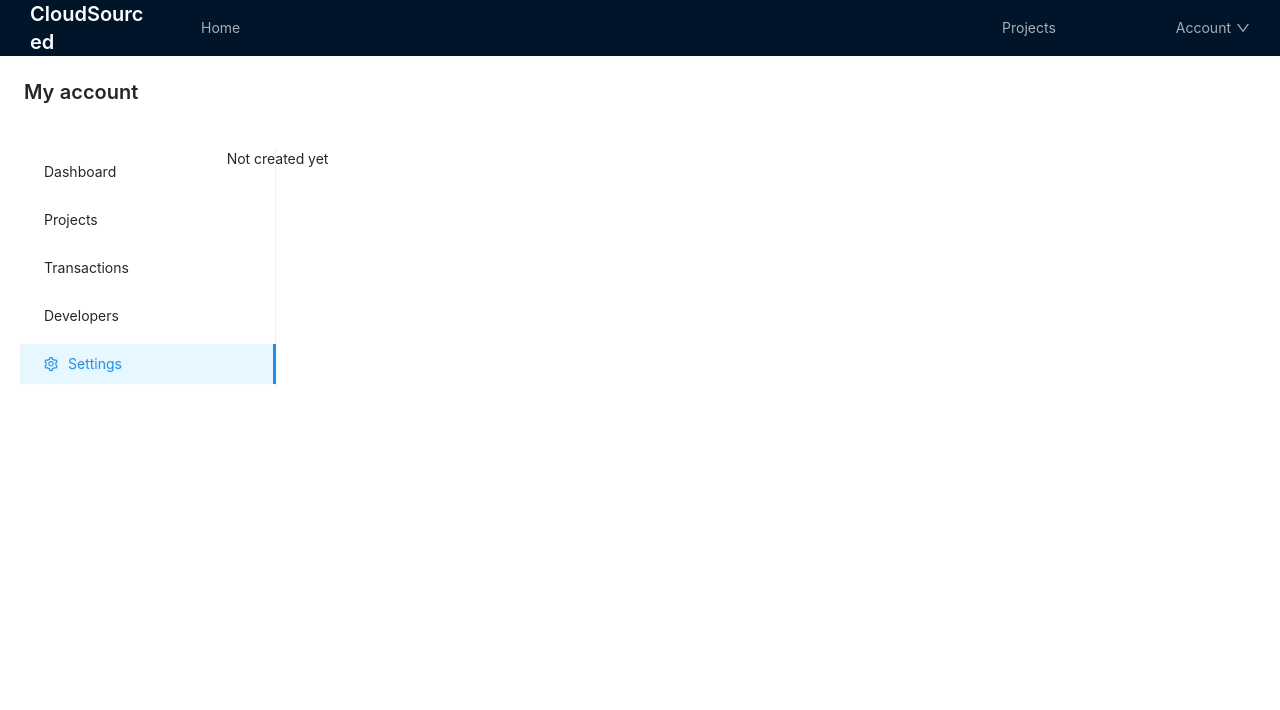
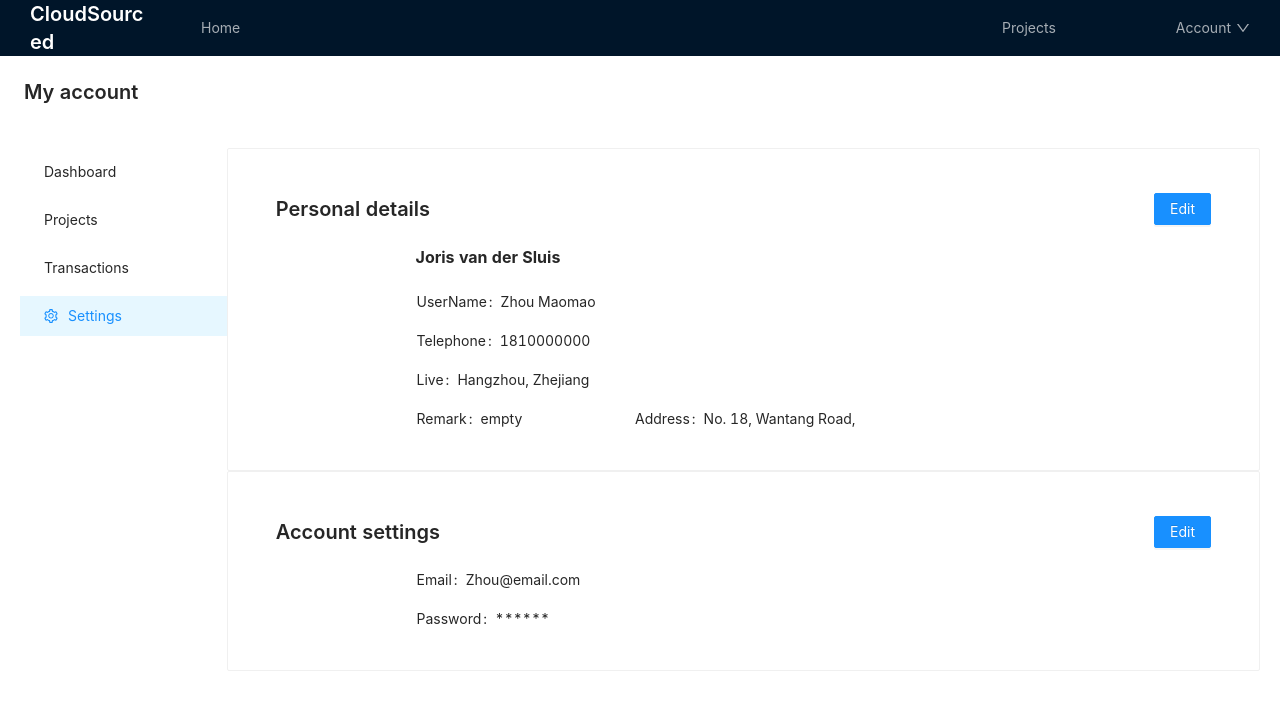
Before and after one commit to Z-Farook/Cloudsourced, a React (Create React App) app in the folder frontend/: page /account in a window 1280 px wide. Both pictures are taken after a click on the item "Settings". Shown: the top 710 px of the page. Built offline with nearby package versions, Linux system fonts and the light colour scheme.

Commit message:
Added settings page

```diff
--- /dev/null
+++ b/frontend/src/pages/Account/AccountDetails/index.tsx
@@ -0,0 +1,84 @@
+import React from "react";
+import { RouteComponentProps, withRouter } from "react-router";
+import { Row, Col, Card, Descriptions, Button, PageHeader } from "antd";
+import Title from "antd/lib/typography/Title";
+
+interface IProps extends RouteComponentProps {}
+
+const AccountDetails: React.FC<IProps> = (props) => {
+  return (
+    <>
+      <Row justify="center" gutter={[24, 24]}>
+        <Col span={24}>
+          <Card>
+            <PageHeader
+              className="site-page-header"
+              title="Personal details"
+              extra={[
+                <Button
+                  type="primary"
+                  onClick={() => props.history.push("/user/project/create")}
+                >
+                  Edit
+                </Button>,
+              ]}
+            />
+            <Row>
+              <Col span={4}></Col>
+              <Col span={16}>
+                <Descriptions title="Joris van der Sluis">
+                  <Descriptions.Item span={16} label="UserName">
+                    Zhou Maomao
+                  </Descriptions.Item>
+                  <Descriptions.Item span={16} label="Telephone">
+                    1810000000
+                  </Descriptions.Item>
+                  <Descriptions.Item span={16} label="Live">
+                    Hangzhou, Zhejiang
+                  </Descriptions.Item>
+                  <Descriptions.Item label="Remark">empty</Descriptions.Item>
+                  <Descriptions.Item label="Address">
+                    No. 18, Wantang Road,
+                  </Descriptions.Item>
+                </Descriptions>
+              </Col>
+            </Row>
+          </Card>
+        </Col>
+      </Row>
+      <Row justify="center" gutter={[24, 24]}>
+        <Col span={24}>
+          <Card>
+            <PageHeader
+              className="site-page-header"
+              title="Account settings"
+              extra={[
+                <Button
+                  type="primary"
+                  onClick={() => props.history.push("/user/project/create")}
+                >
+                  Edit
+                </Button>,
+              ]}
+            />
+            <Row>
+              <Col span={4}></Col>
+              <Col span={16}>
+                <Descriptions>
+                  <Descriptions.Item span={16} label="Email">
+                    Zhou@email.com
+                  </Descriptions.Item>
+                  <Descriptions.Item span={16} label="Password">
+                    ******
+                  </Descriptions.Item>
+                </Descriptions>
+              </Col>
+            </Row>
+          </Card>
+        </Col>
+      </Row>
+    </>
+  );
+};
+
+export default withRouter(AccountDetails);
--- a/frontend/src/pages/Account/MyProjects/index.tsx
+++ b/frontend/src/pages/Account/MyProjects/index.tsx
@@ -1,6 +1,6 @@
 import React, { useState, useEffect } from "react";
 import { RouteComponentProps, withRouter } from "react-router";
-import { Button, PageHeader } from "antd";
+import { Button, PageHeader, BackTop } from "antd";
 import { PlusOutlined } from "@ant-design/icons";
 import { Col, Row, Spin, Typography } from "antd";
 import { Project, ProjectResourceApi } from "cloudsourced-api";
@@ -21,6 +21,8 @@ const MyProjects: React.FC<IProps> = (props) => {
 
   useEffect(() => {
     (async () => {
+      //TODO
+      // get projects from current user
       const result = await new ProjectResourceApi().allUsingGET1();
       console.log(result);
       setProjects(fromLoaded(result));
@@ -54,6 +56,7 @@ const MyProjects: React.FC<IProps> = (props) => {
                 </Col>
               );
             })}
+            <BackTop />
           </Row>
         </div>
       )}
--- a/frontend/src/pages/Account/index.tsx
+++ b/frontend/src/pages/Account/index.tsx
@@ -1,12 +1,13 @@
 import React, { useState } from "react";
 import { RouteComponentProps, withRouter } from "react-router";
 import DefaultLayout from "../../components/layout/DefaultLayout";
-import { Row, Button, PageHeader, Menu, Col } from "antd";
+import { Row, PageHeader, Menu, Col } from "antd";
 
-import { PlusOutlined, SettingOutlined } from "@ant-design/icons";
+import { SettingOutlined } from "@ant-design/icons";
 
 import Dashboard from "./Dashboard";
 import MyProjects from "./MyProjects";
+import AccountDetails from "./AccountDetails";
 
 interface IProps extends RouteComponentProps {}
 
@@ -21,6 +22,8 @@ const AccountPage: React.FC<IProps> = (props) => {
         return <Dashboard />;
       case "2":
         return <MyProjects />;
+      case "4":
+        return <AccountDetails />;
       default:
         return "Not created yet";
     }
@@ -41,9 +44,7 @@ const AccountPage: React.FC<IProps> = (props) => {
               <Menu.Item key="1">Dashboard</Menu.Item>
               <Menu.Item key="2">Projects</Menu.Item>
               <Menu.Item key="3">Transactions</Menu.Item>
-
-              <Menu.Item key="4">Developers</Menu.Item>
-              <Menu.Item key="5">
+              <Menu.Item key="4">
                 <span>
                   <SettingOutlined />
                   <span>Settings</span>
```
